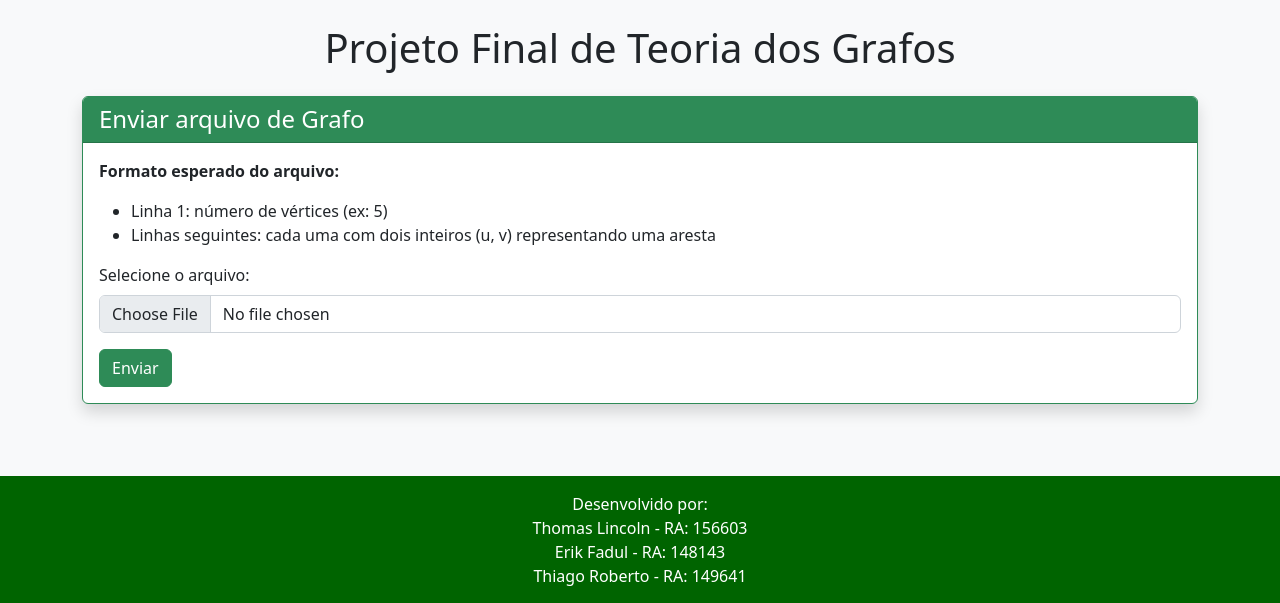
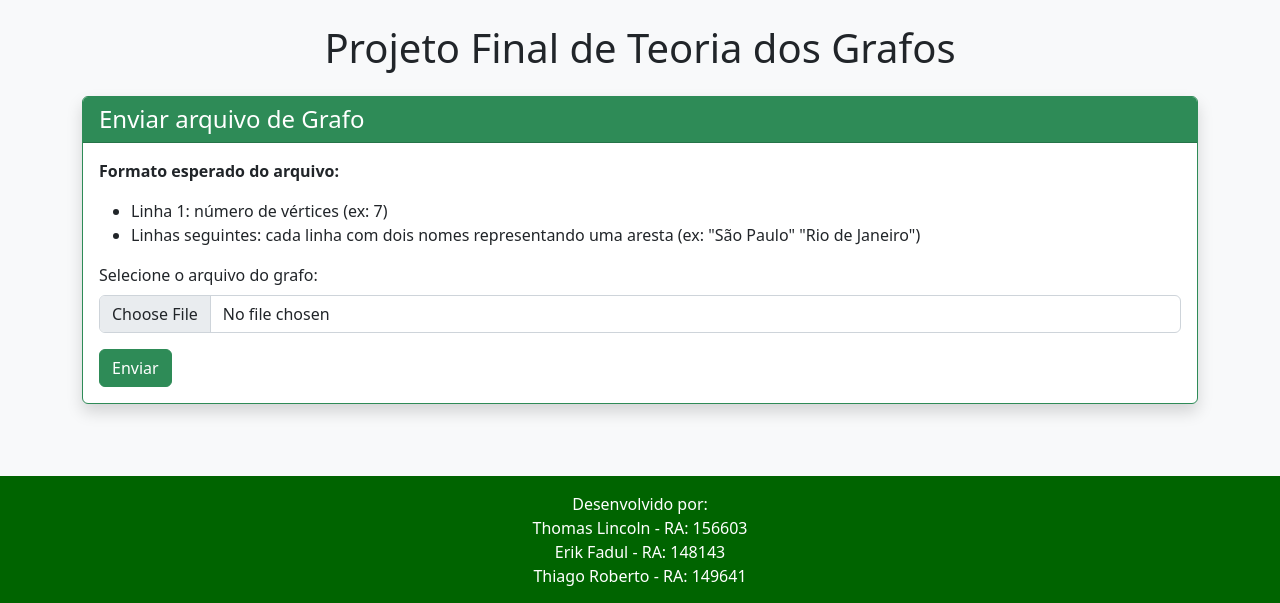
Before and after one commit to ThomasLincoln/Projeto-Final-Teoria-dos-Grafos, a Flask app: page / in a window 1280 px wide. Shown: the top 603 px of the page. Run offline with Flask 3, Linux system fonts and the light colour scheme.

Commit message:
feat: :sparkles: Permitir inputar texto nos labels dos grafos

```diff
--- a/app.py
+++ b/app.py
@@ -10,6 +10,8 @@ app = Flask(__name__)
 app.secret_key = "chave-secreta-qualquer"
 
 grafo_atual = None  # variável global que armazena a instância atual do Grafo
+mapa_vertices = {}  # mapeia nomes para IDs
+mapa_reverso = {}  # mapeia IDs para nomes
 
 @app.route("/", methods=["GET"])
 def index():
@@ -21,25 +23,53 @@ def index():
 
 @app.route("/upload", methods=["POST"])
 def upload():
+    global grafo_atual, mapa_vertices, mapa_reverso
+
     if "arquivo_grafo" not in request.files:
-        flash("Nenhum arquivo enviado", "danger")
+        flash("Nenhum arquivo de grafo enviado", "danger")
         return redirect(url_for("index"))
 
     arquivo = request.files["arquivo_grafo"]
     if arquivo.filename == "":
-        flash("Nenhum arquivo selecionado", "danger")
+        flash("Nenhum arquivo de grafo selecionado", "danger")
         return redirect(url_for("index"))
 
     try:
         conteudo = arquivo.read().decode("utf-8").splitlines()
         num_vertices = int(conteudo[0])
+
+        # Reset dos mapeamentos
+        mapa_vertices = {}
+        mapa_reverso = {}
+        vertices_unicos = set()
+
+        # Primeira passagem: coletar todos os nomes únicos de vértices
+        for linha in conteudo[1:]:
+            # Divide a linha em dois nomes, removendo aspas extras se existirem
+            v1, v2 = [nome.strip().strip('"') for nome in linha.split('"') if nome.strip()]
+            vertices_unicos.add(v1)
+            vertices_unicos.add(v2)
+
+        # Verifica se o número de vértices corresponde
+        if len(vertices_unicos) != num_vertices:
+            flash(f"Número de vértices declarado ({num_vertices}) não corresponde ao número de vértices únicos encontrados ({len(vertices_unicos)})", "danger")
+            return redirect(url_for("index"))
+
+        # Cria mapeamento de nomes para IDs
+        for idx, nome in enumerate(sorted(vertices_unicos)):
+            mapa_vertices[nome] = idx
+            mapa_reverso[idx] = nome
+
+        # Cria o grafo
         grafo = Grafo(num_vertices)
 
-        for i, linha in enumerate(conteudo[1:], start=1):
-            u, v = map(int, linha.split())
+        # Segunda passagem: adicionar arestas usando os IDs mapeados
+        for linha in conteudo[1:]:
+            v1, v2 = [nome.strip().strip('"') for nome in linha.split('"') if nome.strip()]
+            u = mapa_vertices[v1]
+            v = mapa_vertices[v2]
             grafo.adicionar_aresta(u, v)
 
-        global grafo_atual
         grafo_atual = grafo
 
         # Criar visualização
@@ -47,18 +77,20 @@ def upload():
 
         # Adicionar nós
         for node_id in range(num_vertices):
-            net.add_node(node_id, label=str(node_id), color="#79C2EC")
+            nome = mapa_reverso[node_id]
+            net.add_node(node_id, label=nome, color="#79C2EC", title=nome)
 
         # Adicionar arestas com labels alfabéticas
         for i, (u, v) in enumerate(grafo.arestas):
             label = chr(65 + i)  # Converte 0->A, 1->B, 2->C, etc.
             net.add_edge(u, v, label=label)
 
-        # Opções de visualização incluindo labels nas arestas
+        # Opções de visualização
         net.set_options("""
         var options = {
           "nodes": {
             "font": {
+              "size": 16,
               "color": "rgba(0,0,0,1)"
             }
           },
@@ -78,7 +110,7 @@ def upload():
         return redirect(url_for("index"))
 
     except Exception as e:
-        flash(f"Erro ao processar arquivo: {str(e)}", "danger")
+        flash(f"Erro ao processar arquivo do grafo: {str(e)}", "danger")
         return redirect(url_for("index"))
 
 @app.route("/gerar_arvore", methods=["POST"])
--- a/templates/index.html
+++ b/templates/index.html
@@ -146,12 +146,12 @@
     <div class="card-body">
       <p><strong>Formato esperado do arquivo:</strong></p>
       <ul>
-        <li>Linha 1: número de vértices (ex: 5)</li>
-        <li>Linhas seguintes: cada uma com dois inteiros (u, v) representando uma aresta</li>
+        <li>Linha 1: número de vértices (ex: 7)</li>
+        <li>Linhas seguintes: cada linha com dois nomes representando uma aresta (ex: "São Paulo" "Rio de Janeiro")</li>
       </ul>
       <form action="{{ url_for('upload') }}" method="POST" enctype="multipart/form-data">
         <div class="mb-3">
-          <label for="arquivo_grafo" class="form-label">Selecione o arquivo:</label>
+          <label for="arquivo_grafo" class="form-label">Selecione o arquivo do grafo:</label>
           <input type="file"
                  name="arquivo_grafo"
                  id="arquivo_grafo"
```
Also changed, not shown: exemplo_grafo.txt (added, +10 -0 lines).
